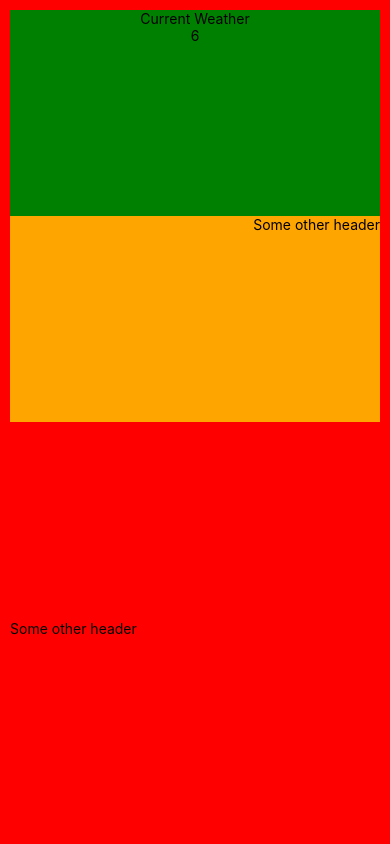
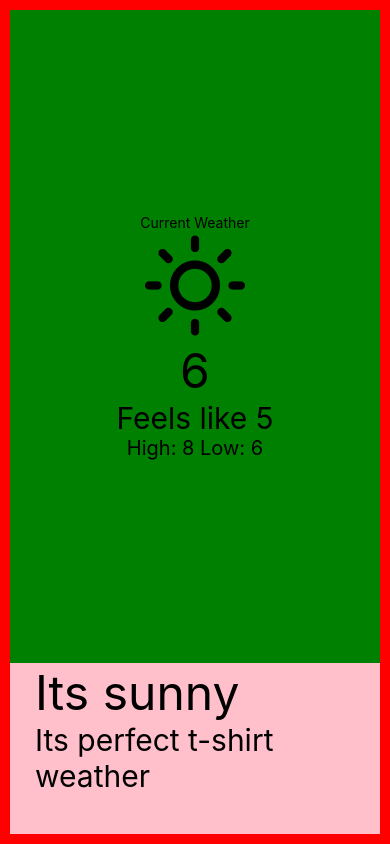
Before and after one commit to Out-A-Time/tutorial-fcc-rn-weather_app, a React Native app: screen / in a window 390 px wide. Built offline with nearby package versions, Linux system fonts and the light colour scheme.

Commit message:
Time 45min

```diff
--- a/App.js
+++ b/App.js
@@ -1,47 +1,19 @@
+import { View, Text, SafeAreaView, StyleSheet } from "react-native";
+import CurrentWeather from "./src/components/CurrentWeather";
+
 import React from "react";
-import { View, Text, SafeAreaView, StyleSheet } from "react-native";
 
 const App = () => {
   return (
-    <SafeAreaView style={styles.wrapper}>
-      <View style={styles.containerUp}>
-        <Text>Current Weather</Text>
-        <Text>6</Text>
-      </View>
-      <View style={styles.containerMiddle}>
-        <Text>Some other header</Text>
-      </View>
-      <View style={styles.containerDown}>
-        <Text>Some other header</Text>
-      </View>
-    </SafeAreaView>
+    <View style={styles.container}>
+      <CurrentWeather />
+    </View>
   );
 };
 
 const styles = StyleSheet.create({
-  wrapper: {
-    backgroundColor: "pink",
-    borderColor: "red",
-    borderWidth: 10,
+  container: {
     flex: 1,
-    flexDirection: "column",
-    padding: 20,
-  },
-  containerUp: {
-    backgroundColor: "green",
-    flex: 1,
-    alignItems: "center",
-  },
-  containerMiddle: {
-    backgroundColor: "orange",
-    flex: 1,
-    alignItems: "flex-end",
-  },
-  containerDown: {
-    backgroundColor: "red",
-    flex: 2,
-    justifyContent: "center",
   },
 });
-
 export default App;
--- /dev/null
+++ b/src/components/CurrentWeather.js
@@ -0,0 +1,70 @@
+import React from "react";
+import { View, Text, SafeAreaView, StyleSheet } from "react-native";
+import { Feather } from "@expo/vector-icons";
+
+const CurrentWeather = () => {
+  return (
+    <SafeAreaView style={styles.wrapper}>
+      <View style={styles.container}>
+        <Text>Current Weather</Text>
+        <Feather name="sun" size={100} color="black" />
+        <Text style={styles.tempMain_Text}>6</Text>
+        <Text style={styles.tempFeels_Text}>Feels like 5</Text>
+        <View style={styles.tempHighLow_View}>
+          <Text style={styles.tempHighLow_Text}>High: 8 </Text>
+          <Text style={styles.tempHighLow_Text}>Low: 6</Text>
+        </View>
+      </View>
+      <View style={styles.description_View}>
+        <Text style={styles.description_Text}>Its sunny</Text>
+        <Text style={styles.message_Text}>Its perfect t-shirt weather</Text>
+      </View>
+    </SafeAreaView>
+  );
+};
+
+const styles = StyleSheet.create({
+  wrapper: {
+    backgroundColor: "pink",
+    borderColor: "red",
+    borderWidth: 10,
+    flex: 1,
+    flexDirection: "column",
+    padding: 20,
+  },
+  container: {
+    backgroundColor: "green",
+    flex: 1,
+    alignItems: "center",
+    justifyContent: "center",
+  },
+  tempMain_Text: {
+    color: "black",
+    fontSize: 48,
+  },
+  tempFeels_Text: {
+    color: "black",
+    fontSize: 30,
+  },
+  tempHighLow_View: {
+    flexDirection: "row",
+  },
+  tempHighLow_Text: {
+    color: "black",
+    fontSize: 20,
+  },
+  description_View: {
+    justifyContent: "flex-end",
+    alignItems: "flex-start",
+    paddingLeft: 25,
+    marginBottom: 40,
+  },
+  description_Text: {
+    fontSize: 48,
+  },
+  message_Text: {
+    fontSize: 30,
+  },
+});
+
+export default CurrentWeather;
```
